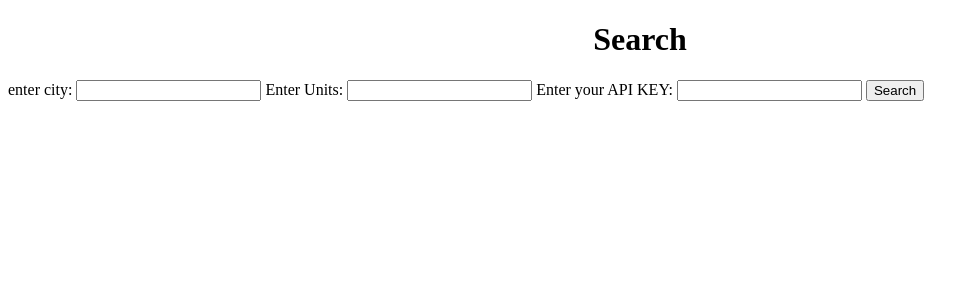
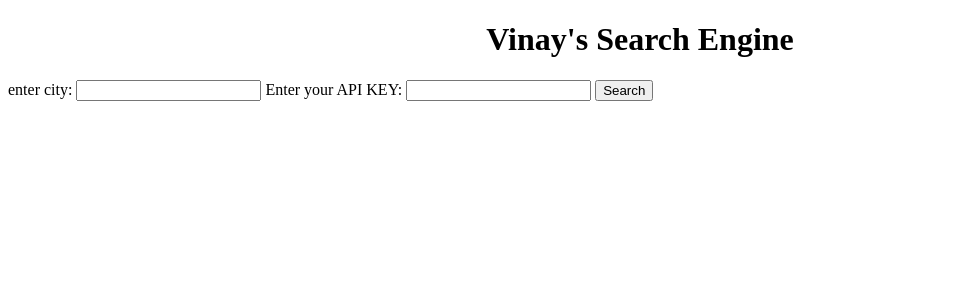
Before and after one commit to vinaygowdruu/climaterepo, a Flask app: page / in a window 1280 px wide. Shown: the top 300 px of the page, without its empty margins (0-979 px from the left). Run offline with Flask 3, Linux system fonts and the light colour scheme.

Commit message:
city commit3

```diff
--- a/app.py
+++ b/app.py
@@ -13,7 +13,6 @@ def get_weatherData():
     param = {
         'q':request.form.get("city"), ##city id
         'appid' : request.form.get("appid"),
-        'units' : request.form.get("units")
         }
     response = requests.get(url,params=param)
     data = response.json()
--- a/templates/index.html
+++ b/templates/index.html
@@ -5,15 +5,14 @@
 <body>
     <title>Search Page</title>
     <div class="content">
-        <h1 style="text-align: center">Search</h1>
+        <h1 style="text-align: center">Vinay's Search Engine</h1>
 
         <div class="form">
             <form action="/weatherapp" method="POST">
                 <label for='city'>enter city: <label>
                 <input type="text" name="city" id="city">
 
-                <label for='units'>Enter Units: <label>
-                <input type="text" name="units" id="units">
+
                 <label for='appid'>Enter your API KEY: <label>
                 <input type="text" name="appid" id="appid">
                 <input type="submit" value="Search">
```
